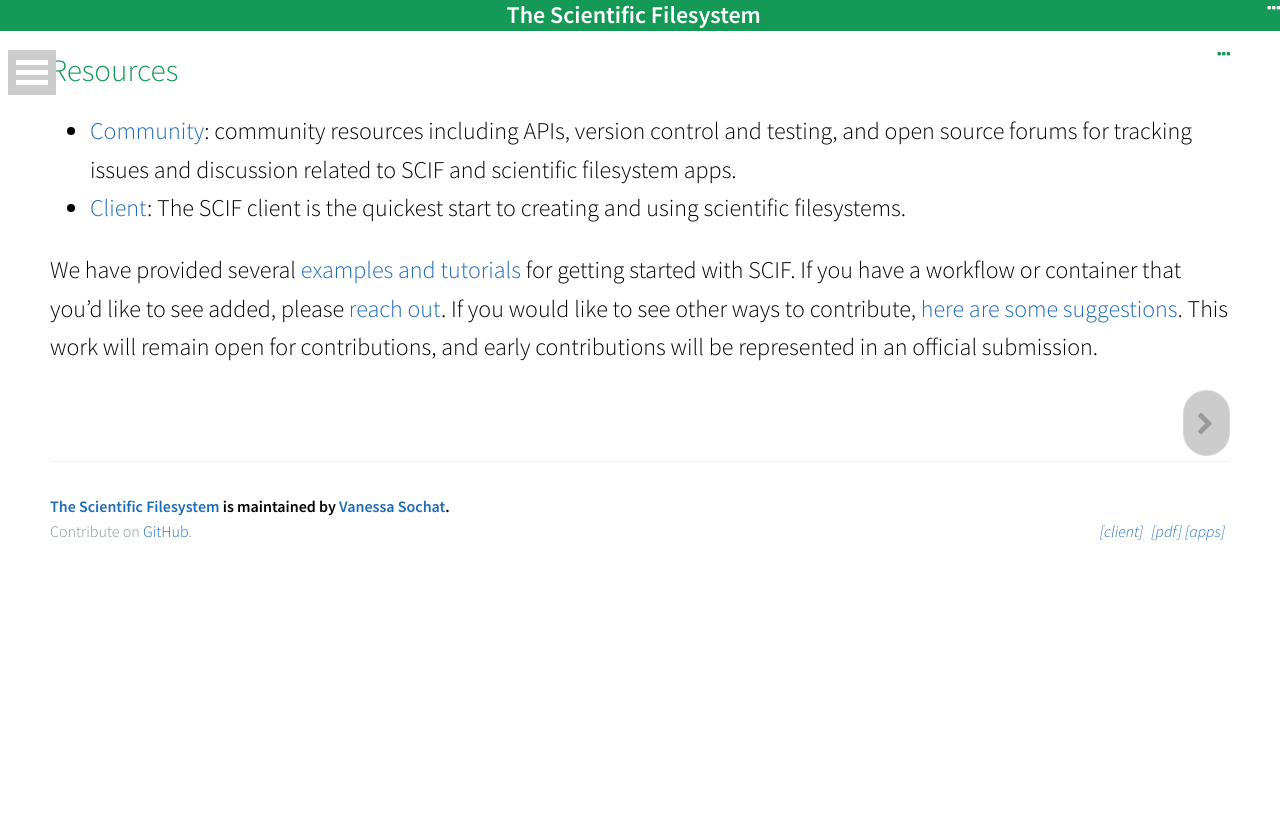
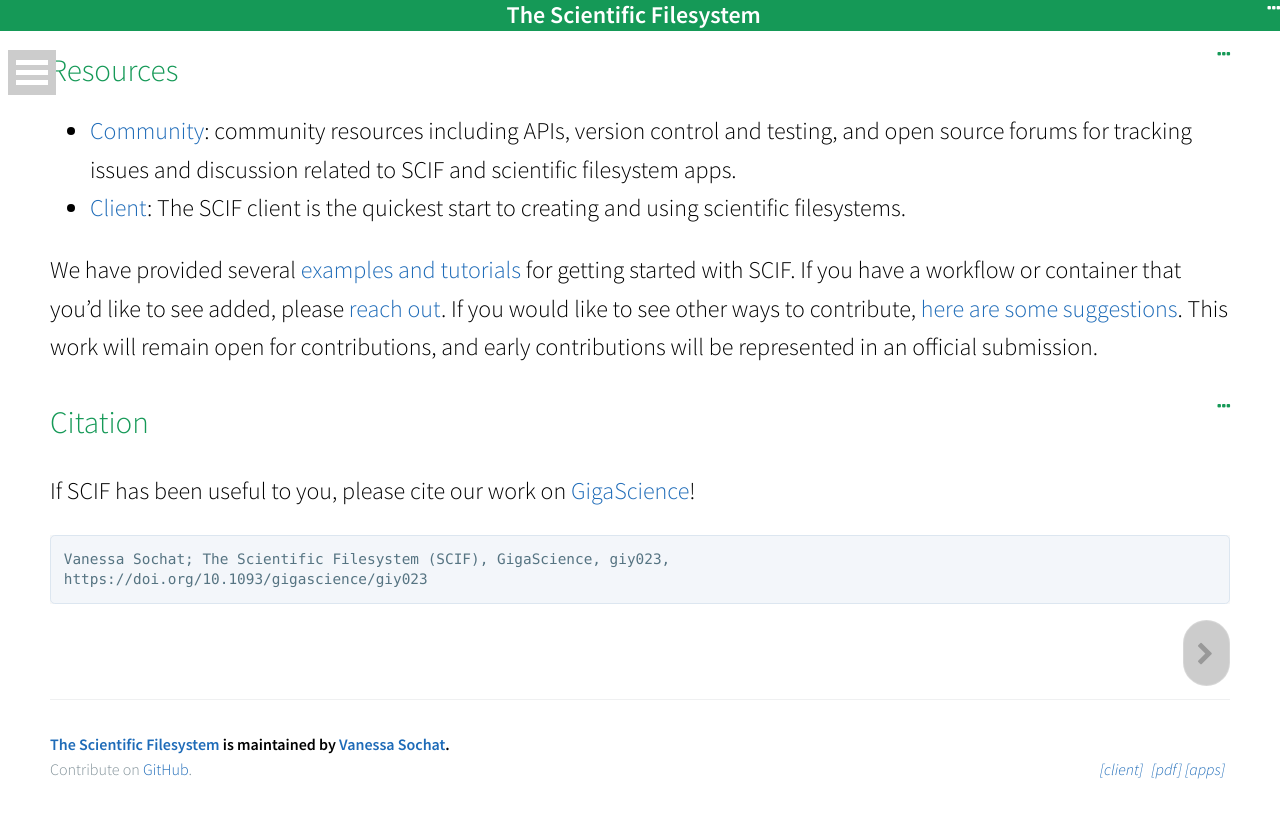
Before and after one commit to sci-f/sci-f.github.io, a Jekyll site: the page built from 0-index.md, in a window 1280 px wide and 900 px high, scrolled down 1749 px. Shown: the top 818 px of the window. Built offline with Jekyll 4.4.1, drawn with Linux system fonts in a browser that asks for light colours; nearby versions of some CDN libraries; before the commit the page ends 2411 px from its top, so only the background shows below that.

Commit message:
adding citation! wouhou!

````diff
--- a/0-index.md
+++ b/0-index.md
@@ -40,6 +40,14 @@
 
 We have provided several <a href="https://sci-f.github.io/apps/category/#Example" target="_blank">examples and tutorials</a> for getting started with SCIF. If you have a workflow or container that you'd like to see added, please <a href="https://www.github.com/sci-f/apps/issues" target="_blank">reach out</a>. If you would like to see other ways to contribute, <a href="/community.html#contribute-to-scif">here are some suggestions</a>. This work will remain open for contributions, and early contributions will be represented in an official submission.
 
+### Citation
+If SCIF has been useful to you, please cite our work on [GigaScience](https://academic.oup.com/gigascience/advance-article/doi/10.1093/gigascience/giy023/4931737)!
+
+```
+Vanessa Sochat; The Scientific Filesystem (SCIF), GigaScience, giy023,
+https://doi.org/10.1093/gigascience/giy023
+```
+
 <div>
     <a href="/goals"><button class="next-button btn btn-primary"><i class="fa fa-chevron-right"></i> </button></a>
 </div><br>
````
Also changed, not shown: README.md (+9 -0 lines).
